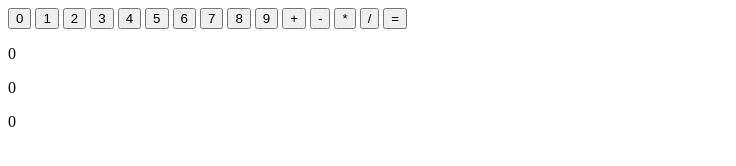
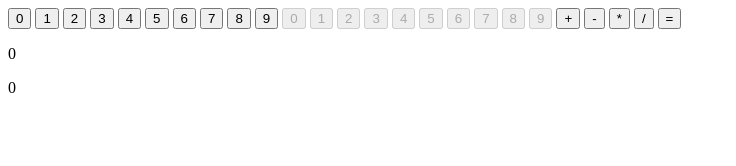
Before and after one commit to qclopreato/Calculator, a plain HTML site: page Calculator/index.html in a window 1280 px wide. Shown: the whole page, without its empty margins (0-736 px from the left). Drawn offline with Linux system fonts and the light colour scheme.

Commit message:
Update index.html

```diff
--- a/Calculator/index.html
+++ b/Calculator/index.html
@@ -19,18 +19,28 @@
         <button id="seven">7</button>
         <button id="eight">8</button>
         <button id="nine">9</button>
+        <button id="zeroSecond">0</button>
+        <button id="oneSecond">1</button>
+        <button id="twoSecond">2</button>
+        <button id="threeSecond">3</button>
+        <button id="fourSecond">4</button>
+        <button id="fiveSecond">5</button>
+        <button id="sixSecond">6</button>
+        <button id="sevenSecond">7</button>
+        <button id="eightSecond">8</button>
+        <button id="nineSecond">9</button>
         <button id="add">+</button>
         <button id="subtract">-</button>
         <button id="multiply">*</button>
         <button id="divide">/</button>
-        <button id="equals">=</button>
+        <button id="equals" onclick="giveAnswer()">=</button>
     </div>
     <div>
         <p id="firstLine"><span id="firstLine--one">0</span><span id="firstLine--two"></span><span id="firstLine--three"></span><span id="firstLine--four"></span><span id="firstLine--five"></span><span id="firstLine--six"></span><span id="firstLine--seven"></span><span id="firstLine--eight"></span><span id="firstLine--nine"></span></p>
 
         <p id="secondLine"><span id="secondLine--one">0</span><span id="secondLine--two"></span><span id="secondLine--three"></span><span id="secondLine--four"></span><span id="secondLine--five"></span><span id="secondLine--six"></span><span id="secondLine--seven"></span><span id="secondLine--eight"></span><span id="secondLine--nine"></span></p>
 
-        <p id="output"><span id="output--one">0</span><span id="output--two"></span><span id="output--three"></span><span id="output--four"></span><span id="output--five"></span><span id="output--six"></span><span id="output--seven"></span><span id="output--eight"></span><span id="output--nine"></span></p>
+        <p id="output"></p>
     </div>
 <script src="js/app.js"></script>
 </body>
```
